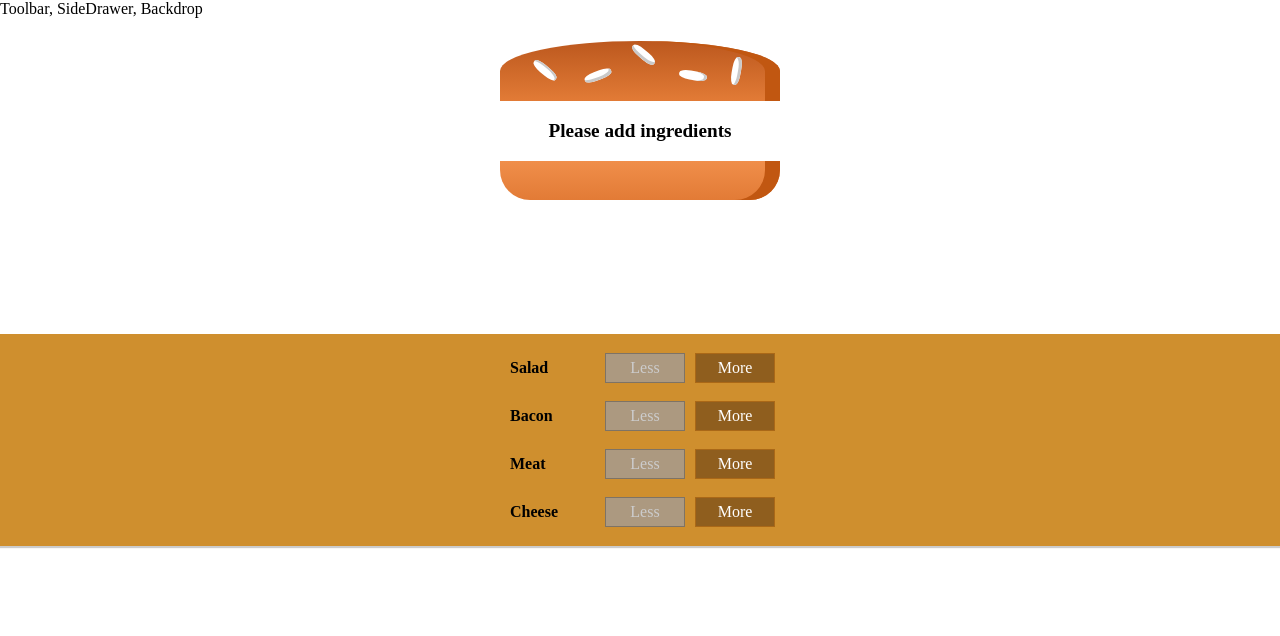
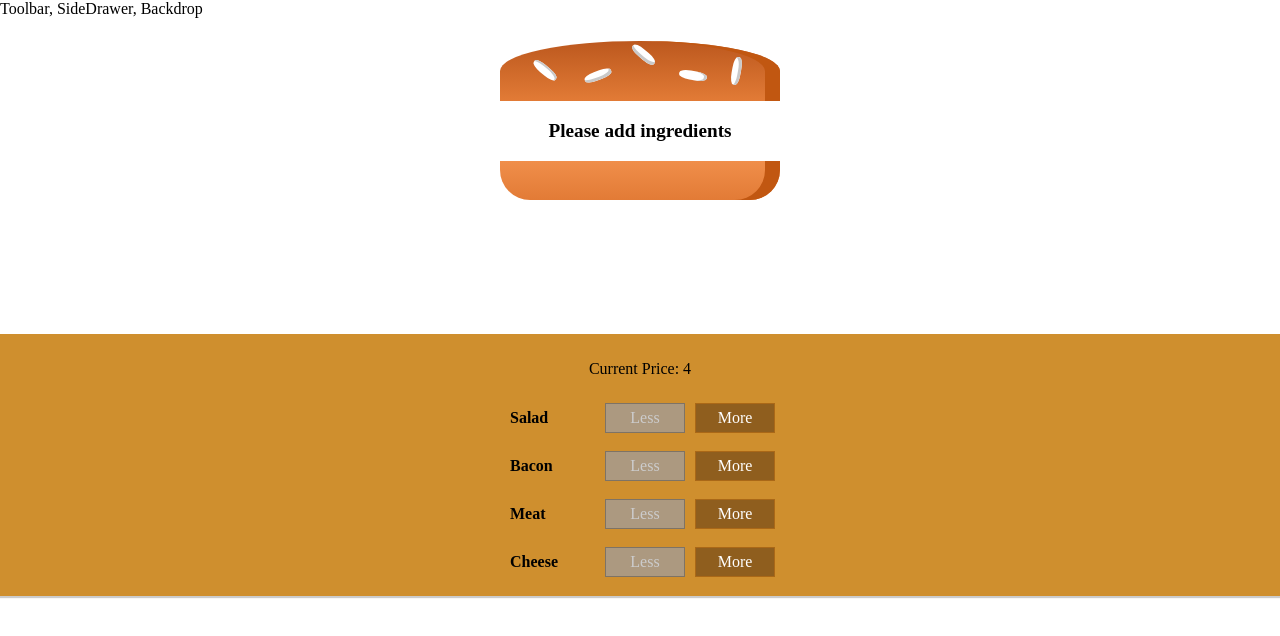
Before and after one commit to lundb1tr/burger-builder, a React (Create React App) app: page / in a window 1280 px wide. Shown: the top 636 px of the page. Built offline with nearby package versions, Linux system fonts and the light colour scheme; a web font is replaced by a local one.

Commit message:
pass the price into the build controls js module

```diff
--- a/src/components/Burger/BuildControls/BuildControls.js
+++ b/src/components/Burger/BuildControls/BuildControls.js
@@ -21,9 +21,15 @@ const controls = [
   },
 ];
 
-const BuildControls = ({ ingredientAdded, ingredientRemoved, disabled }) => {
+const BuildControls = ({
+  ingredientAdded,
+  ingredientRemoved,
+  disabled,
+  price,
+}) => {
   return (
     <div className="BuildControls">
+      <p>Current Price: {price}</p>
       {controls.map(control => (
         <BuildControl
           key={control.label}
--- a/src/containers/BurgerBuilder/BurgerBuilder.js
+++ b/src/containers/BurgerBuilder/BurgerBuilder.js
@@ -61,6 +61,7 @@ class BurgerBuilder extends Component {
           ingredientAdded={this.addIngredientHandler}
           ingredientRemoved={this.removeIngredientHandler}
           disabled={disabledInfo}
+          price={this.state.totalPrice}
         />
       </Aux>
     );
```
